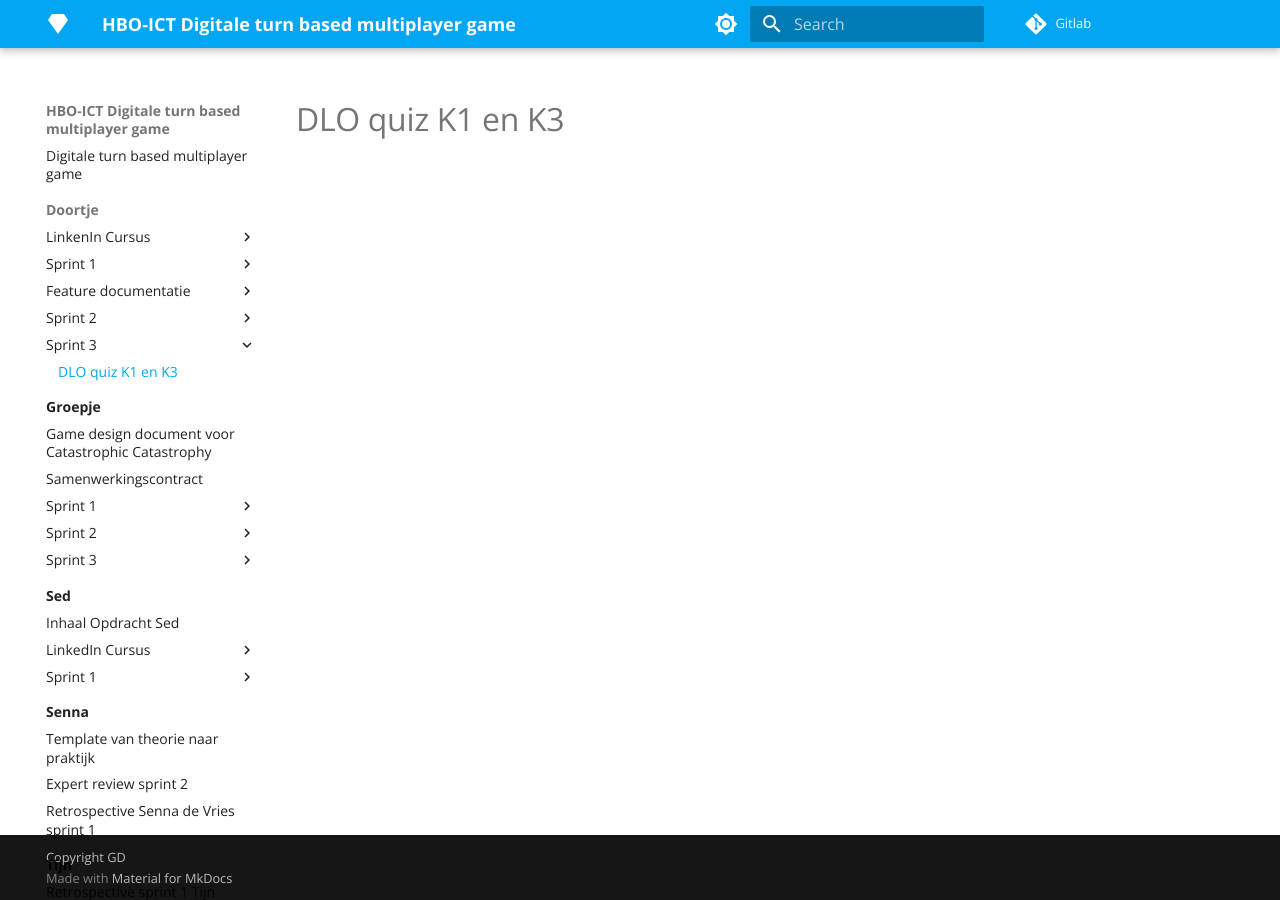
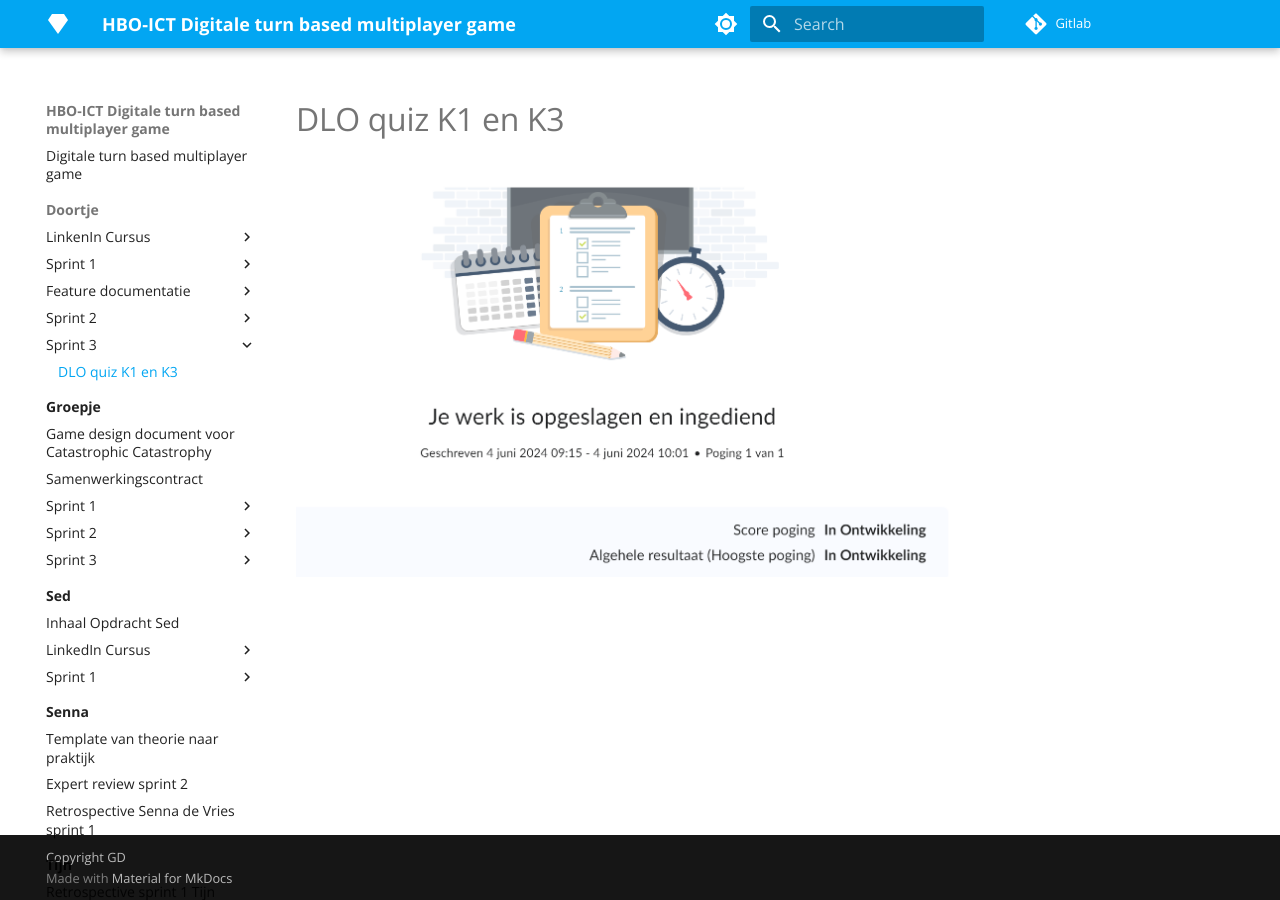
Before and after one commit to Doortje-Geuze/catastrophic-catastrophe, an MkDocs documentation site: the page built from docs/Doortje/sprint 3/quiz dlo.md, in a window 1280 px wide. Built offline with MkDocs 1.6.1 and Material for MkDocs 9.7.7, drawn with Linux system fonts in a browser that asks for light colours; nearby versions of some CDN libraries; library files that are not in the unit come from our copies.

Commit message:
me plaatje aan het fixen

```diff
--- a/docs/Doortje/sprint 3/quiz dlo.md
+++ b/docs/Doortje/sprint 3/quiz dlo.md
@@ -1,2 +1,2 @@
 # DLO quiz K1 en K3
-![](../docs/Doortje/sprint%203/DLO-quiz.png)
+![](../sprint%203/DLO-quiz.png)
```
